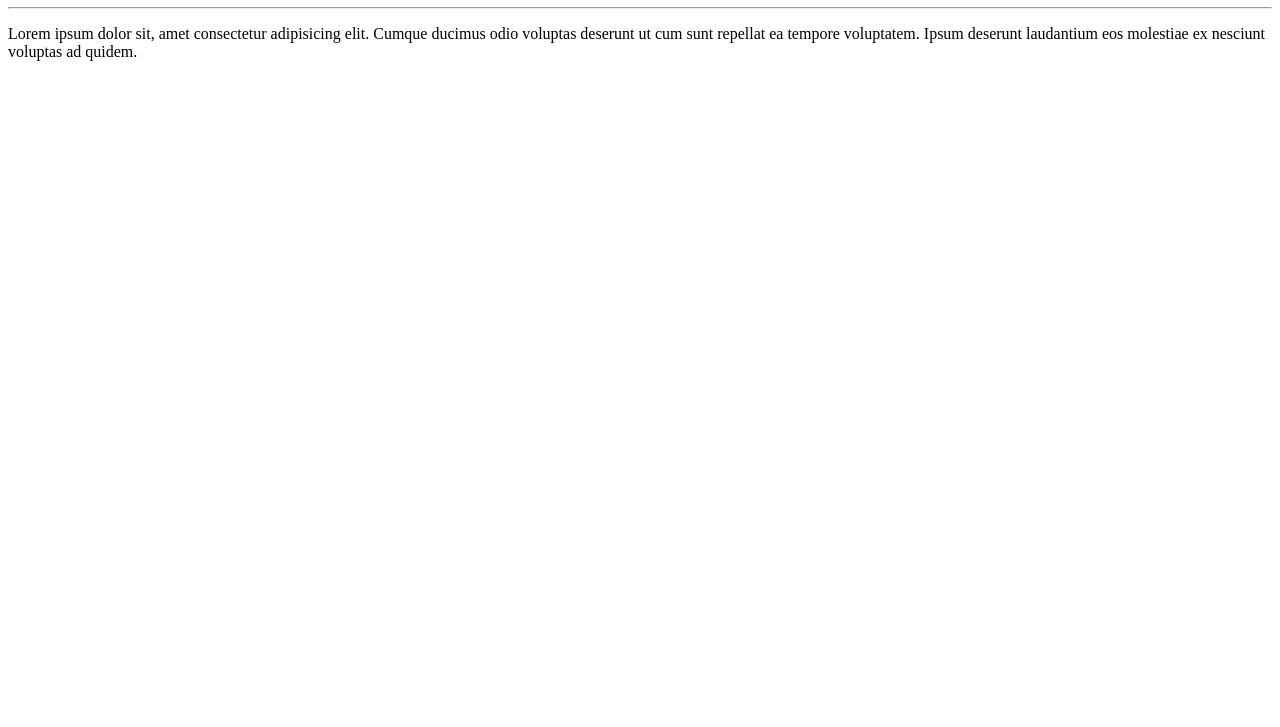
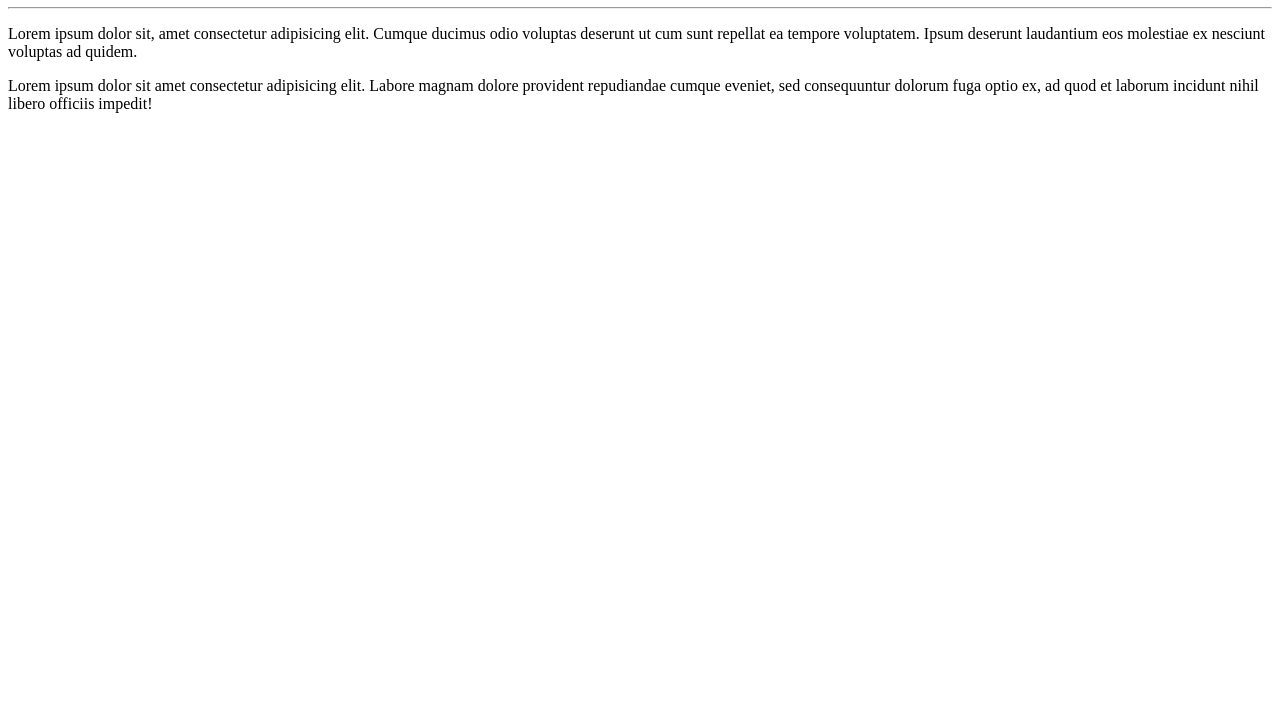
Before and after one commit to Glauciojr/Ola-Mundo, a plain HTML site: page site-exemplo/index.html in a window 1280 px wide. Shown: the part 73-800 px from the top of the page. Drawn offline with Linux system fonts and the light colour scheme.

Commit message:
adicionei um parágrafo

```diff
--- a/site-exemplo/index.html
+++ b/site-exemplo/index.html
@@ -10,6 +10,7 @@
     <h1>Olá, Mundo!</h1>
     <hr>
     <p>Lorem ipsum dolor sit, amet consectetur adipisicing elit. Cumque ducimus odio voluptas deserunt ut cum sunt repellat ea tempore voluptatem. Ipsum deserunt laudantium eos molestiae ex nesciunt voluptas ad quidem.</p>
+    <p>Lorem ipsum dolor sit amet consectetur adipisicing elit. Labore magnam dolore provident repudiandae cumque eveniet, sed consequuntur dolorum fuga optio ex, ad quod et laborum incidunt nihil libero officiis impedit!</p>
 
 </body>
 </html>
```
